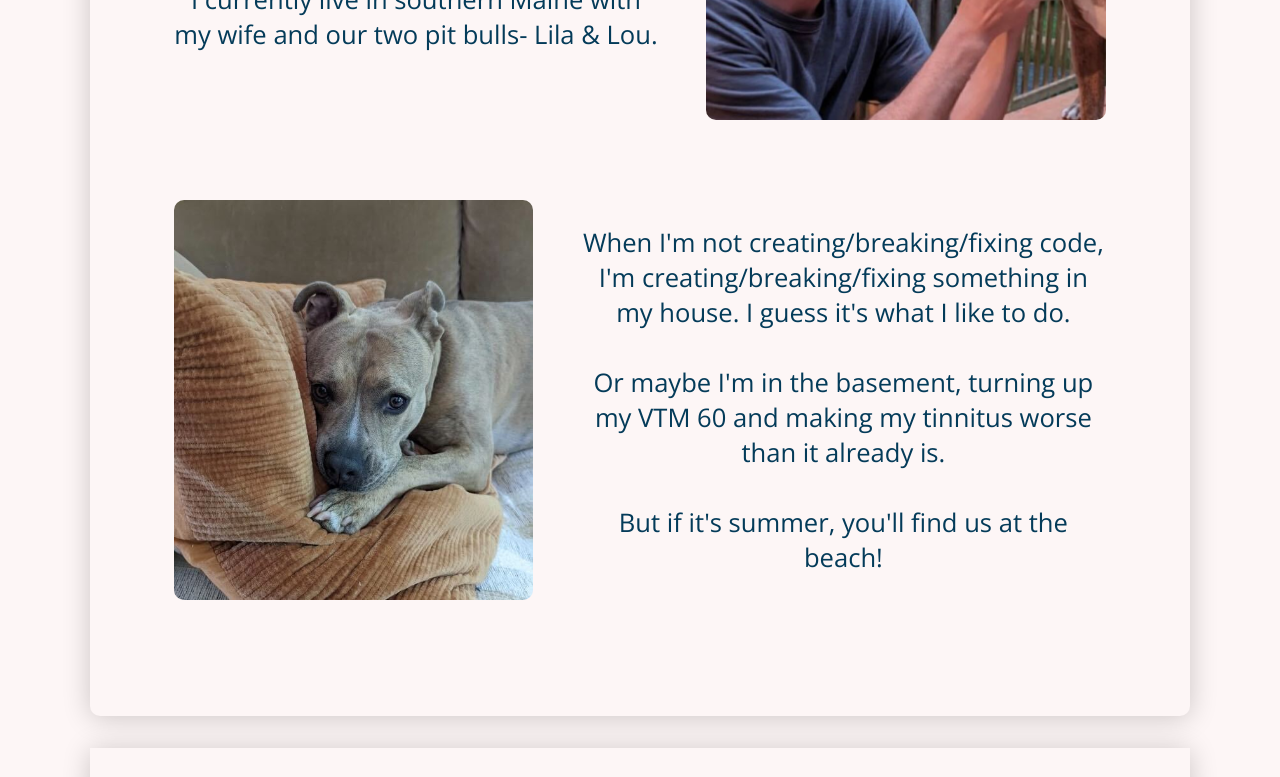
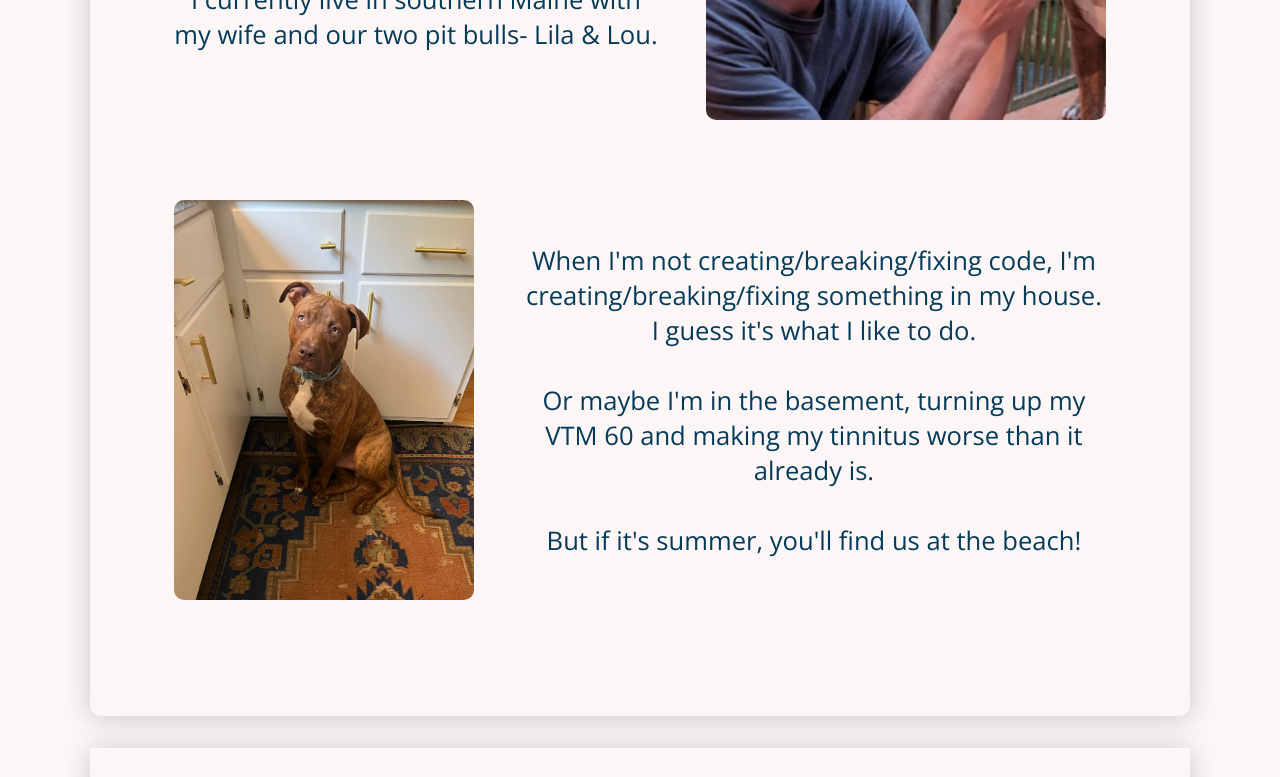
Before and after one commit to alex-dulac/myspace, a React (Create React App) app: page /#/interests in a window 1280 px wide. Shown: the part 457-1234 px from the top of the page. Built offline with nearby package versions, Linux system fonts and the light colour scheme.

Commit message:
Image switch

```diff
--- a/src/components/about/About.tsx
+++ b/src/components/about/About.tsx
@@ -38,7 +38,7 @@ export function About() {
 					<HomeContent>
 						{!isMobile ?
 						    <ProfileImageContainer>
-                                <ProfileImage src="/doog2.jpg"/>
+                                <ProfileImage src="/newy.jpg"/>
                             </ProfileImageContainer> : null
 						}
 						<HomeItem className={"summary"}>
@@ -51,7 +51,7 @@ export function About() {
 					</HomeContent>
 					{isMobile ?
                         <MobileProfileImageContainer>
-                            <MobileProfileImage src="/doog2.jpg"/>
+                            <MobileProfileImage src="/newy.jpg"/>
                         </MobileProfileImageContainer> : null
                     }
 				</HomeContentContainer>
```
